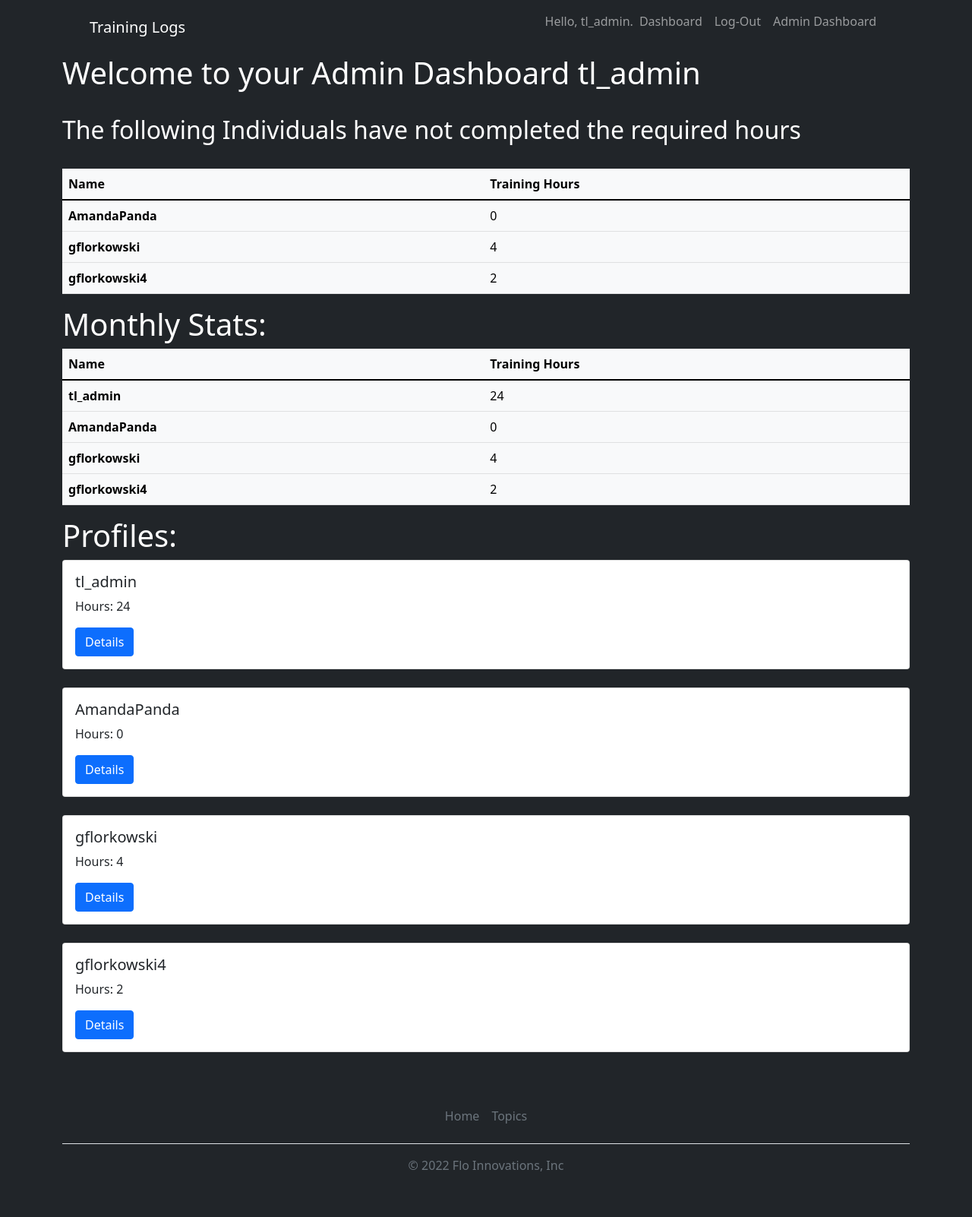
After one commit to gflorkowski4/traininglogsbyflo, a Django app: page /users/admin_dashboard/ in a window 1280 px wide. The commit adds this page. Shown: the whole page at 76% size. Run offline with Django 4.2, Linux system fonts and the light colour scheme; a user stored in the database is signed in; data comes from the database, SQL or seed files in the repository; some libraries are stand-ins or nearby versions.

Commit message:
new dashboard for admin account

```diff
--- a/training_logs/models.py
+++ b/training_logs/models.py
@@ -1,5 +1,6 @@
 from django.db import models
 from django.contrib.auth.models import User
+from datetime import datetime
 
 # Create your models here
 class Topic(models.Model):
@@ -25,3 +26,7 @@ class Entry(models.Model):
     def __str__(self):
         """Return a string representation"""
         return f'{self.text[:50]}...'
+
+    def month_published(self):
+        """Used to sort the entries by month for record purposes"""
+        return self.date_training_conducted.strftime('%B')
--- a/training_logs/templates/training_logs/base.html
+++ b/training_logs/templates/training_logs/base.html
@@ -31,6 +31,11 @@
                                 <li class="nav-item">
                                     <a class="nav-link" href="{% url 'users:logout' %}">Log-Out</a>
                                 </li>
+                            {% if user.is_superuser %}
+                                <li class="nav-item">
+                                    <a class="nav-link" href="{% url 'users:admin_dashboard' %}">Admin Dashboard</a>
+                                </li>
+                            {% endif %}
                             {% else %}
                                 <li class="nav-item">
                                     <a class="nav-link" href="{% url 'users:register' %}">Register</a>
@@ -53,6 +58,7 @@
         </div>
     </main>
     <script src="https://cdn.jsdelivr.net/npm/bootstrap@5.2.2/dist/js/bootstrap.bundle.min.js" integrity="sha384-OERcA2EqjJCMA+/3y+gxIOqMEjwtxJY7qPCqsdltbNJuaOe923+mo//f6V8Qbsw3" crossorigin="anonymous"></script>
+    <script src="https://cdn.jsdelivr.net/npm/masonry-layout@4.2.2/dist/masonry.pkgd.min.js" integrity="sha384-GNFwBvfVxBkLMJpYMOABq3c+d3KnQxudP/mGPkzpZSTYykLBNsZEnG2D9G/X/+7D" crossorigin="anonymous" async></script>
   </body>
   <div class="container">
     <footer class="py-3 my-4">
--- /dev/null
+++ b/users/templates/registration/admin_dashboard.html
@@ -0,0 +1,63 @@
+{% extends "training_logs/base.html" %}
+
+{% block page_header %}<h1>Welcome to your Admin Dashboard {{ owner }}</h1>{% endblock page_header %}
+
+{% block content %}
+</br>
+<h2>The following Individuals have not completed the required hours</h2>
+</br>
+<table class="table table-light table-hover">
+    <thead>
+      <tr>
+        <th scope="col">Name</th>
+        <th scope="col">Training Hours</th>
+      </tr>
+    </thead>
+
+    <tbody>
+    {% for user, hours in total_hours.items %}
+    {% if hours < 12 %}
+      <tr>
+        <th scope="row">{{ user }}</th>
+        <td>{{ hours }}</td>
+      </tr>
+    {% endif %}
+    {% endfor %}
+    </tbody>
+  </table>
+
+ <h1>Monthly Stats:</h1>
+ <table class="table table-light table-hover">
+    <thead>
+      <tr>
+        <th scope="col">Name</th>
+        <th scope="col">Training Hours</th>
+      </tr>
+    </thead>
+
+    <tbody>
+    {% for user, hours in total_hours.items %}
+      <tr>
+        <th scope="row">{{ user }}</th>
+        <td>{{ hours }}</td>
+      </tr>
+    {% endfor %}
+    </tbody>
+  </table>
+
+<h1>Profiles:</h1>
+
+{% for user, hours in total_hours.items %}
+
+<div class="card ">
+    <div class="card-body">
+      <h5 class="card-title text-dark">{{ user }}</h5>
+      <p class="card-text text-dark">Hours: {{ hours }}</p>
+      <a href="#" class="btn btn-primary">Details</a>
+    </div>
+  </div>
+</br>
+
+{% endfor %}
+
+{% endblock content %}
--- a/users/urls.py
+++ b/users/urls.py
@@ -10,5 +10,6 @@ urlpatterns = [
     # Path for a registration form
     path('register/', views.register, name='register'),
     path('dashboard/', views.dashboard, name='dashboard'),
+    path('admin_dashboard/', views.admin_dashboard, name='admin_dashboard'),
 
 ]
--- a/users/views.py
+++ b/users/views.py
@@ -3,6 +3,10 @@ from django.contrib.auth import login
 from django.contrib.auth.forms import UserCreationForm
 from training_logs.models import Entry, Topic
 from django.contrib.auth.models import User
+from django.contrib.auth.decorators import login_required
+from django.http import Http404
+
+from datetime import datetime
 
 # Create your views here for Users app
 def register(request):
@@ -23,8 +27,10 @@ def register(request):
     context = {'form':form}
     return render(request, 'registration/register.html', context)
 
+@login_required
 def dashboard(request):
     """Dashboard to present data"""
+    current_month = datetime.now().strftime('%B')
     owner = request.user
     entries = Entry.objects.all()
     topics = Topic.objects.all()
@@ -34,8 +40,9 @@ def dashboard(request):
     for user in users:
         hours_total = 0
         for entry in entries:
-            if user == entry.topic.owner:
-                hours_total += entry.hours
+            if entry.month_published() == current_month:
+                if user == entry.topic.owner:
+                    hours_total += entry.hours
         total_hours[user] = hours_total
 
 
@@ -44,4 +51,33 @@ def dashboard(request):
     'topics':topics,
     'users':users,
     'owner':owner,
-    'total_hours':total_hours})
+    'total_hours':total_hours,
+    'current_month':current_month})
+
+@login_required
+def admin_dashboard(request):
+    if request.user.is_superuser:
+        current_month = datetime.now().strftime('%B')
+        owner = request.user
+        entries = Entry.objects.all()
+        topics = Topic.objects.all()
+        users = User.objects.all()
+        total_hours = {}
+
+        for user in users:
+            hours_total = 0
+            for entry in entries:
+                if entry.month_published() == current_month:
+                    if user == entry.topic.owner:
+                        hours_total += entry.hours
+            total_hours[user] = hours_total
+
+        return render(request, 'registration/admin_dashboard.html',
+        {'entries':entries,
+        'topics':topics,
+        'users':users,
+        'owner':owner,
+        'total_hours':total_hours,
+        'current_month':current_month})
+    else:
+        raise Http404
```
Also changed, not shown: users/templates/registration/dashboard.html (+5 -6 lines).
